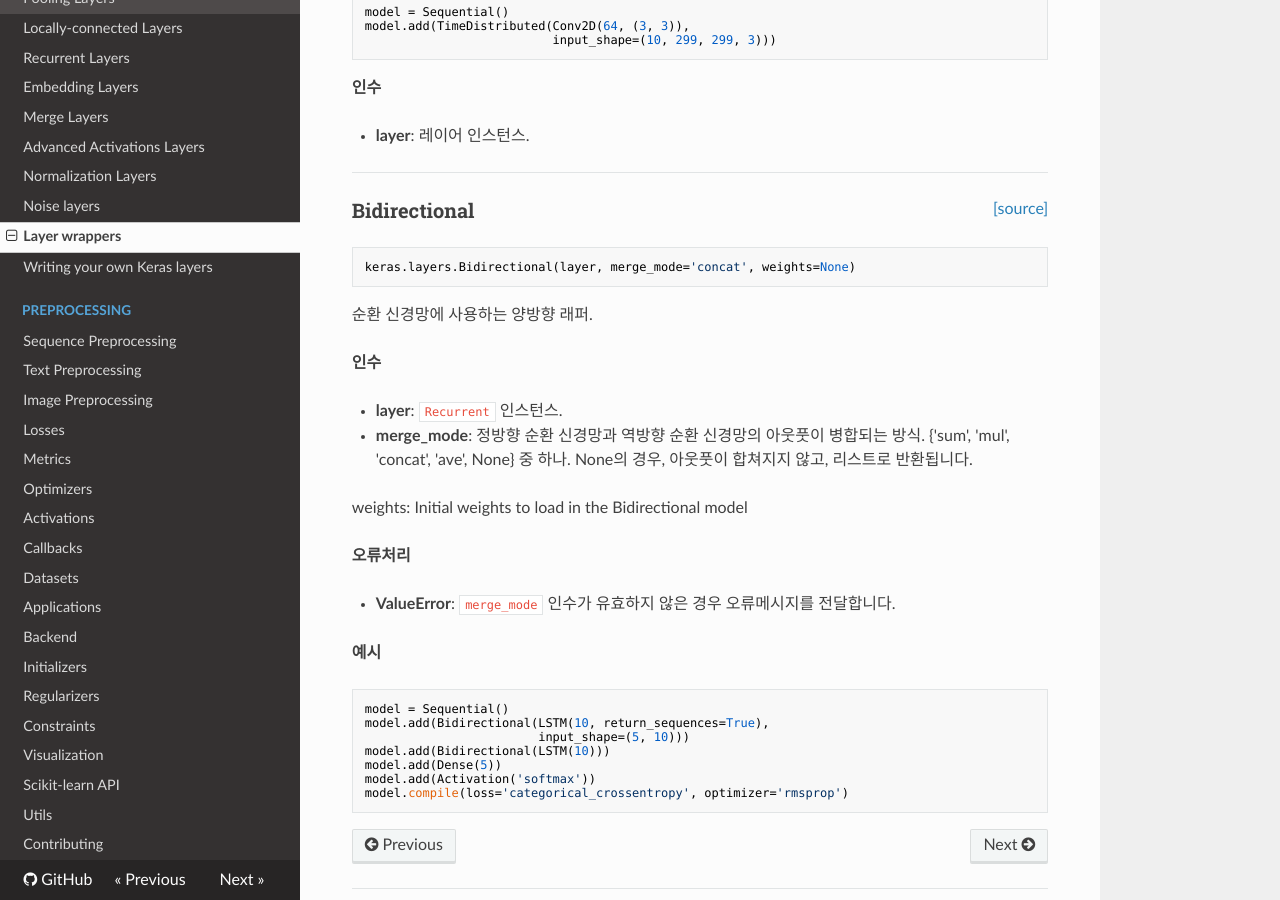
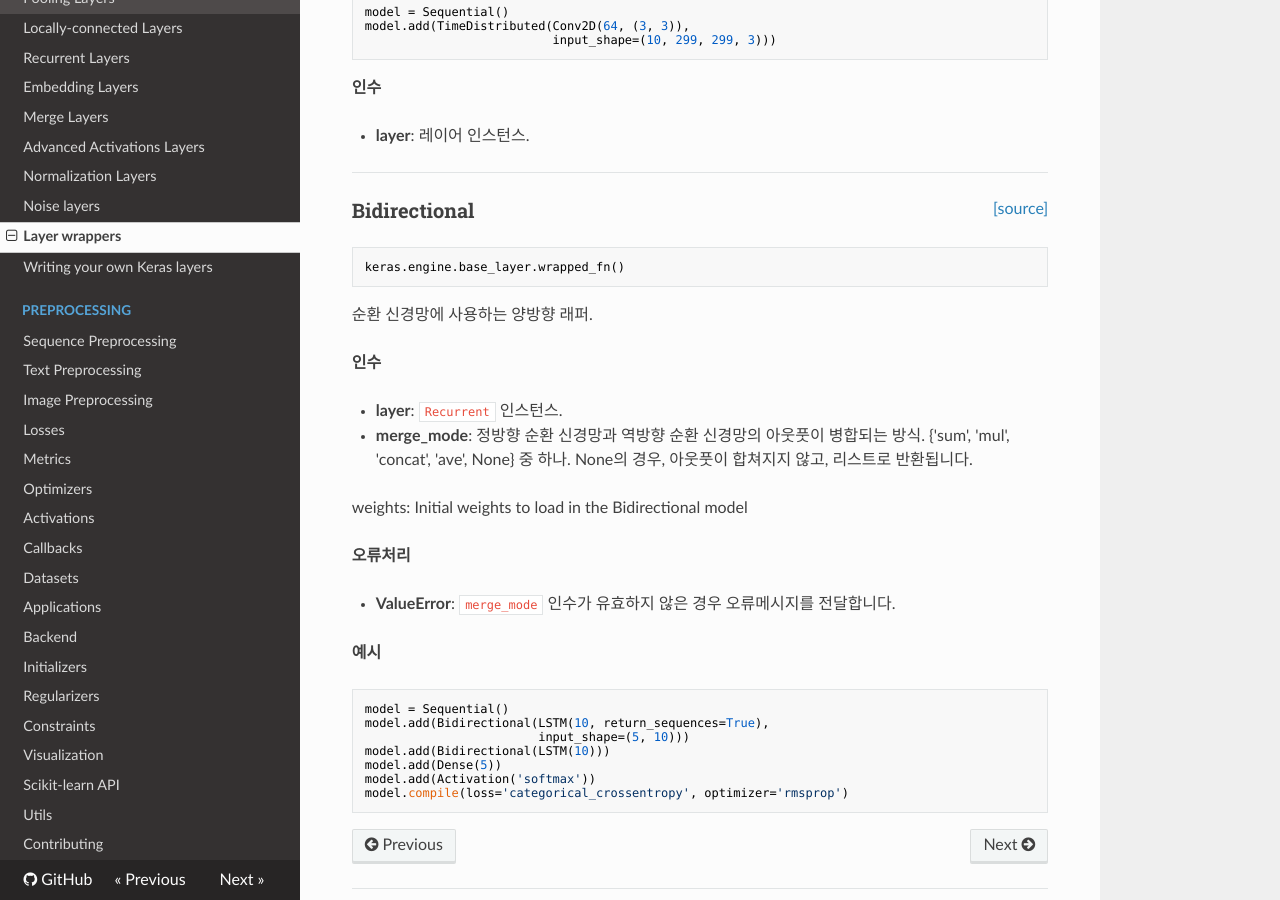
Before and after one commit to keras-team/keras-docs-ko, an MkDocs documentation site: the page built from sources/layers/wrappers.md, in a window 1280 px wide and 900 px high, scrolled down 873 px. Built offline with MkDocs 1.6.1, drawn with Linux system fonts in a browser that asks for light colours; nearby versions of some CDN libraries.

Commit message:
Update wrappers.md
#변경
1. source
2. Bidirectional python code

감사합니다

````diff
--- a/sources/layers/wrappers.md
+++ b/sources/layers/wrappers.md
@@ -1,4 +1,4 @@
-<span style="float:right;">[[source]](https://github.com/keras-team/keras/blob/master/keras/layers/wrappers.py#L114)</span>
+<span style="float:right;">[[source]](https://github.com/keras-team/keras/blob/master/keras/layers/wrappers.py#L116)</span>
 ### TimeDistributed
 
 ```python
@@ -51,11 +51,11 @@ __인수__
 
 ----
 
-<span style="float:right;">[[source]](https://github.com/keras-team/keras/blob/master/keras/layers/wrappers.py#L333)</span>
+<span style="float:right;">[[source]](https://github.com/keras-team/keras/blob/master/keras/layers/wrappers.py#L335)</span>
 ### Bidirectional
 
 ```python
-keras.layers.Bidirectional(layer, merge_mode='concat', weights=None)
+keras.engine.base_layer.wrapped_fn()
 ```
 
 순환 신경망에 사용하는 양방향 래퍼.
````
